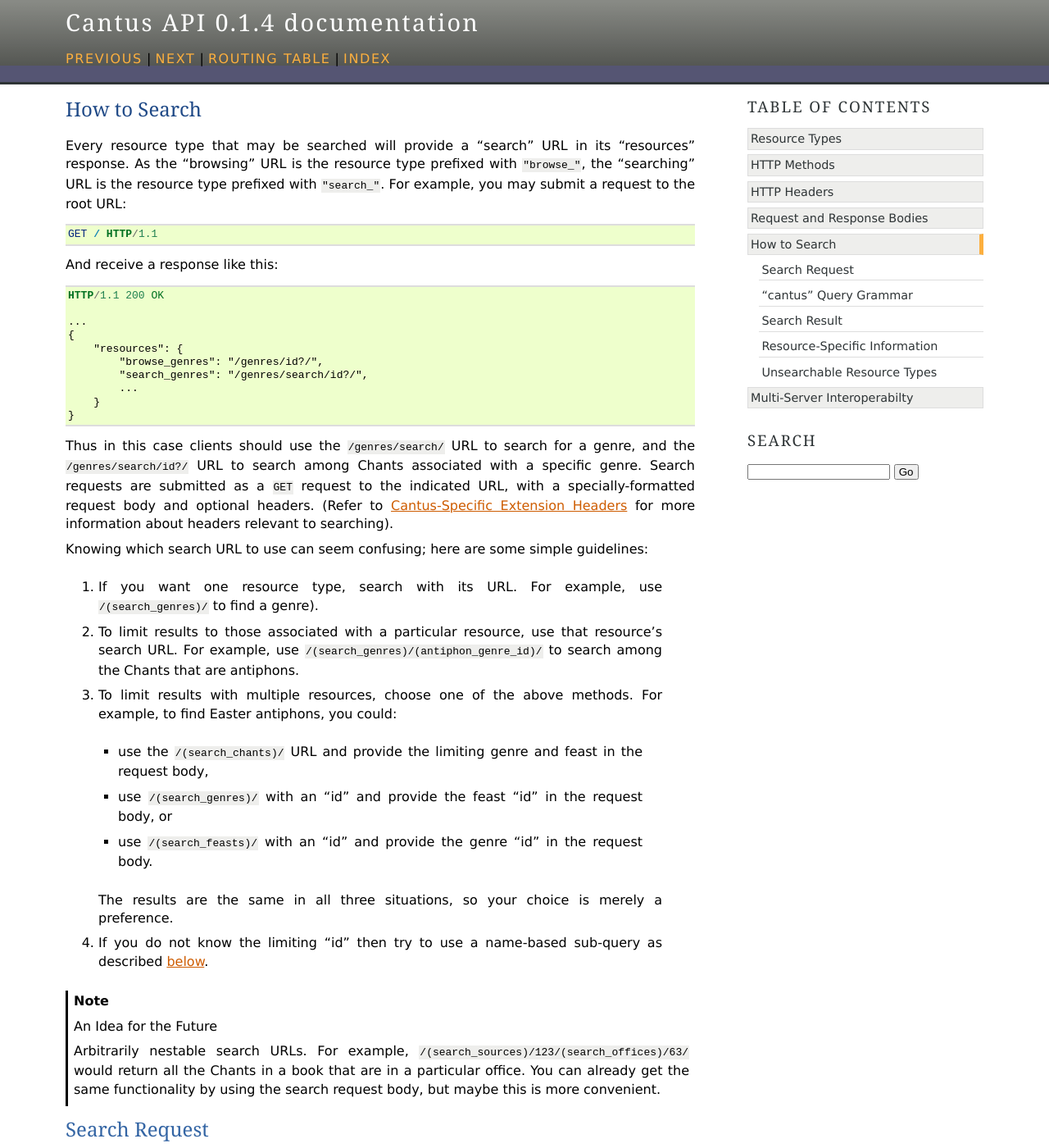
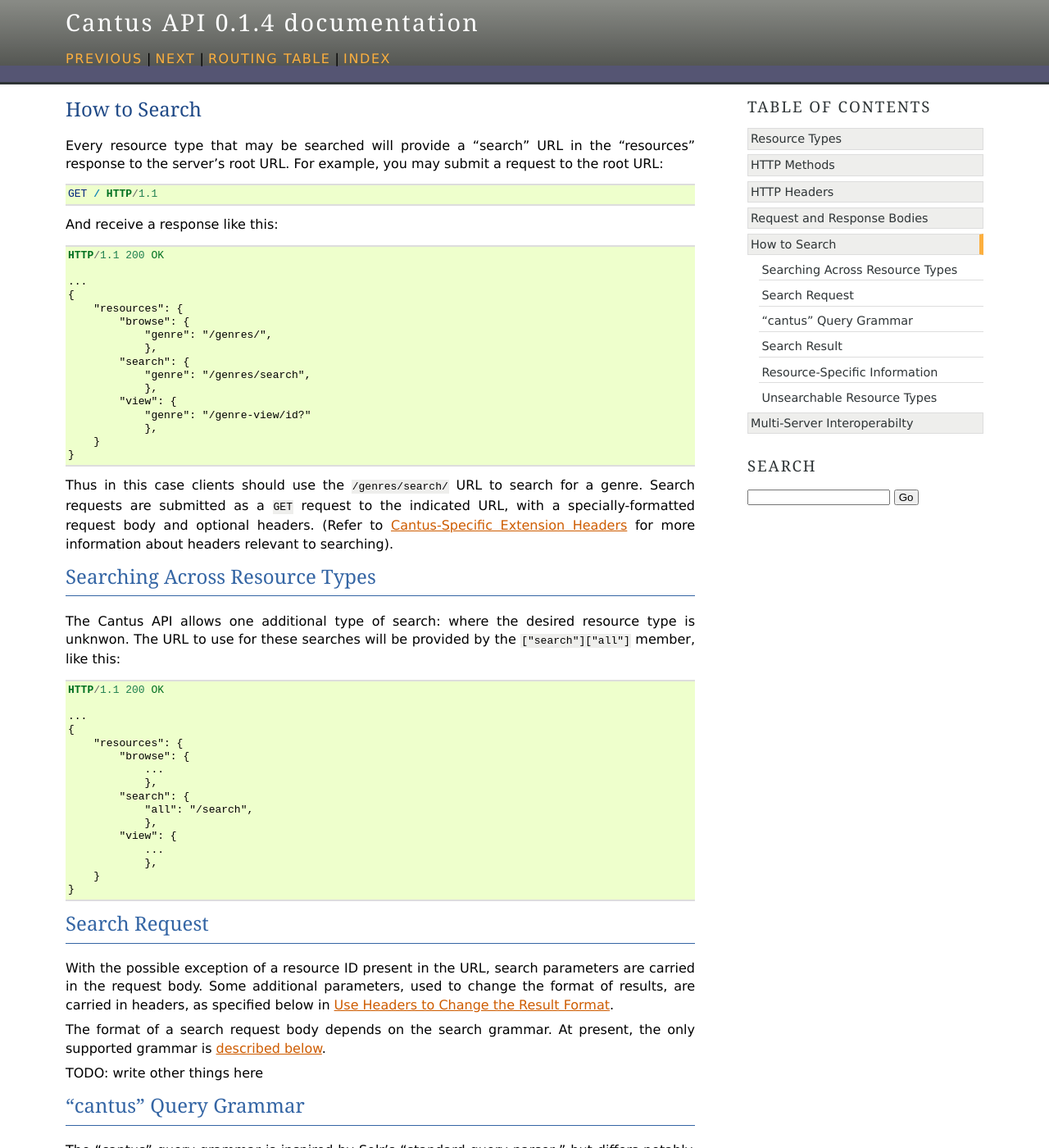
Before and after one commit to CANTUS-Project/api, a Sphinx documentation site: the page built from source/searching.rst, in a window 1280 px wide and 1400 px high. Shown: the whole window at 82% size. Built offline with Sphinx 7.4.7, drawn with Linux system fonts in a browser that asks for light colours; some of the changed text lies outside the part shown.

Commit message:
Add new "view" URLs in "resources"; make "resources" nested objects
As discussed with myself in issue #1. These changes should provide cleaner,
easier-to-understand URLs.

Closes #1

```diff
--- a/source/http_headers.rst
+++ b/source/http_headers.rst
@@ -57,7 +57,7 @@ Example:
 
 .. sourcecode:: http
 
-    OPTIONS /(browse_chants) HTTP/1.1
+    OPTIONS /(browse.chant) HTTP/1.1
 
 .. sourcecode:: http
 
--- a/source/searching.rst
+++ b/source/searching.rst
@@ -3,9 +3,8 @@
 How to Search
 =============
 
-Every resource type that may be searched will provide a "search" URL in its "resources" response.
-As the "browsing" URL is the resource type prefixed with ``"browse_"``, the "searching" URL is the
-resource type prefixed with ``"search_"``. For example, you may submit a request to the root URL:
+Every resource type that may be searched will provide a "search" URL in the "resources" response to
+the server's root URL. For example, you may submit a request to the root URL:
 
 .. sourcecode:: http
 
@@ -20,43 +19,47 @@ And receive a response like this:
     ...
     {
         "resources": {
-            "browse_genres": "/genres/id?/",
-            "search_genres": "/genres/search/id?/",
-            ...
+            "browse": {
+                "genre": "/genres/",
+                },
+            "search": {
+                "genre": "/genres/search",
+                },
+            "view": {
+                "genre": "/genre-view/id?"
+                },
         }
     }
 
-Thus in this case clients should use the ``/genres/search/`` URL to search for a genre, and the
-``/genres/search/id?/`` URL to search among Chants associated with a specific genre. Search
+Thus in this case clients should use the ``/genres/search/`` URL to search for a genre. Search
 requests are submitted as a ``GET`` request to the indicated URL, with a specially-formatted request
 body and optional headers. (Refer to :ref:`cantus headers` for more information about headers
 relevant to searching).
 
-Knowing which search URL to use can seem confusing; here are some simple guidelines:
+Searching Across Resource Types
+-------------------------------
 
-    #. If you want one resource type, search with its URL. For example, use ``/(search_genres)/``
-       to find a genre).
-    #. To limit results to those associated with a particular resource, use that resource's search
-       URL. For example, use ``/(search_genres)/(antiphon_genre_id)/`` to search among the Chants
-       that are antiphons.
-    #. To limit results with multiple resources, choose one of the above methods. For example, to
-       find Easter antiphons, you could:
+The Cantus API allows one additional type of search: where the desired resource type is unknwon. The
+URL to use for these searches will be provided by the ``["search"]["all"]`` member, like this:
 
-       - use the ``/(search_chants)/`` URL and provide the limiting genre and feast in the request body,
-       - use ``/(search_genres)/`` with an "id" and provide the feast "id" in the request body, or
-       - use ``/(search_feasts)/`` with an "id" and provide the genre "id" in the request body.
+.. sourcecode:: http
 
-       The results are the same in all three situations, so your choice is merely a preference.
-    #. If you do not know the limiting "id" then try to use a name-based sub-query as described
-       :ref:`below <name-based filter>`.
+    HTTP/1.1 200 OK
 
-.. note::
-
-    An Idea for the Future
-
-    Arbitrarily nestable search URLs. For example, ``/(search_sources)/123/(search_offices)/63/``
-    would return all the Chants in a book that are in a particular office. You can already get the
-    same functionality by using the search request body, but maybe this is more convenient.
+    ...
+    {
+        "resources": {
+            "browse": {
+                ...
+                },
+            "search": {
+                "all": "/search",
+                },
+            "view": {
+                ...
+                },
+        }
+    }
 
 Search Request
 --------------
@@ -92,7 +95,7 @@ type---also have a variant suffixed with "_id"to allow more accurate :ref:`id-ba
 those resources, ID-based filtering is preferred; otherwise a :ref:`name-based filter` will
 happen.
 
-For example, a query at the ``/(search_sources)/`` URL may use the following content-based fields:
+For example, a query at the ``/(search.source)/`` URL may use the following content-based fields:
 id, title, siglum, provenance_detail, date, source_status_desc, summary, liturgical_occasions,
 description, indexing_notes, and indexing_date. In addition, the following fields correspond to
 another resource, so they may be used in ID-based filtering with an "_id" suffix, or in a name-based
@@ -100,7 +103,7 @@ sub-query: rism, provenance, century, notation_style, editors, indexers, proofre
 and source_status.
 
 In all cases, any unknown, invalid, or inapplicable data are ignored. If all data are ignored, an
-empty result body will be provided. For example, a search to the ``/(search_sources)/`` URL for
+empty result body will be provided. For example, a search to the ``/(search.source)/`` URL for
 ``{'query': '+city:Waterloo'}`` will always return no results because Source resources do not have
 a "city" field.
 
@@ -176,7 +179,7 @@ antiphons that mention "jesus" in the incipit, you might submit this query:
 
 .. sourcecode:: http
 
-    GET /(search_chants)/ HTTP/1.1
+    GET /(search.chant)/ HTTP/1.1
 
     {
         "incipit": "jesus",
@@ -191,21 +194,21 @@ submitting the following three queries:
 
 .. sourcecode:: http
 
-    GET /(search_feasts)/ HTTP/1.1
+    GET /(search.feast)/ HTTP/1.1
 
     {"name": "pascha"}
     <!-- returns one feast with an id of "08020100" -->
 
 .. sourcecode:: http
 
-    GET /(search_genres)/ HTTP/1.1
+    GET /(search.genre)/ HTTP/1.1
 
     {"name": "antiphon"}
     <!-- returns one genre with an id of "422" -->
 
 .. sourcecode:: http
 
-    GET /(search_chants)/ HTTP/1.1
+    GET /(search.chant)/ HTTP/1.1
 
     {
         "incipit": "jesus",
```
Also changed, not shown: source/index.rst (+54 -11 lines), source/resource_types.rst (+33 -26 lines).
